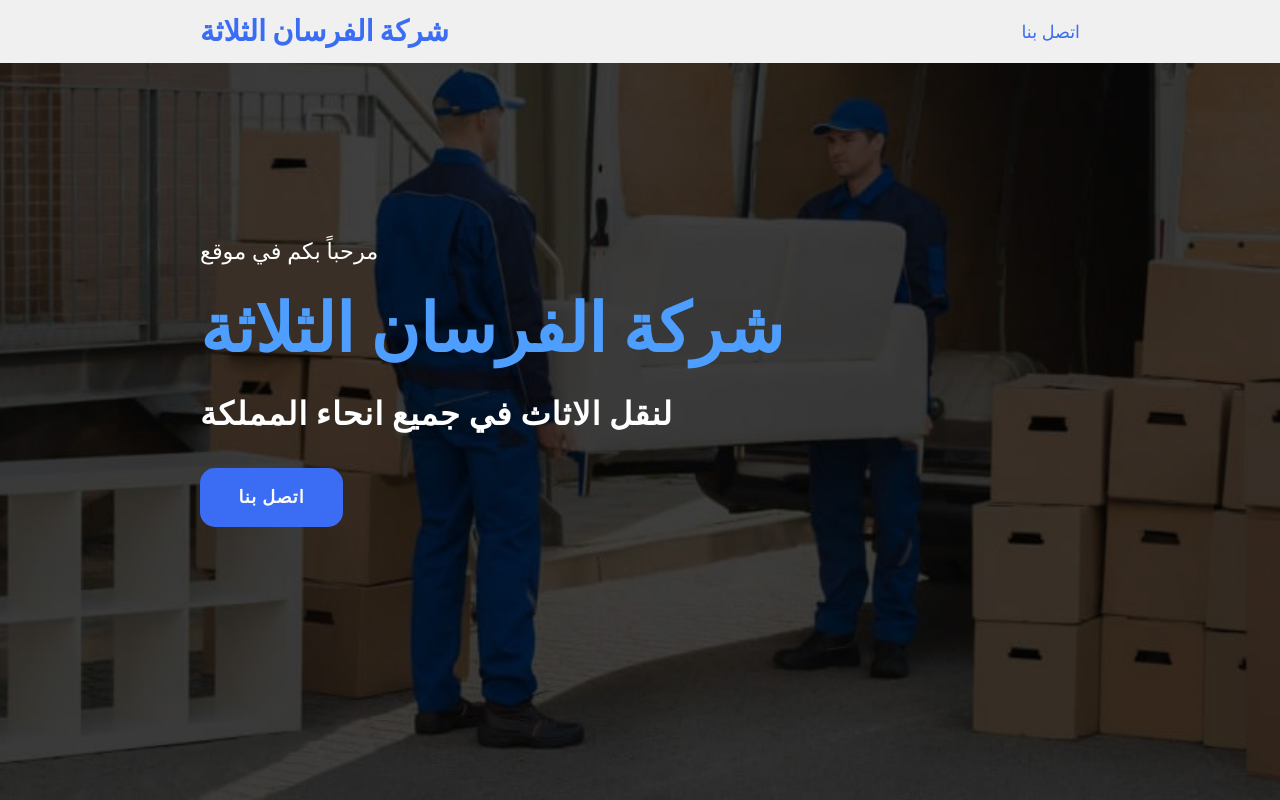
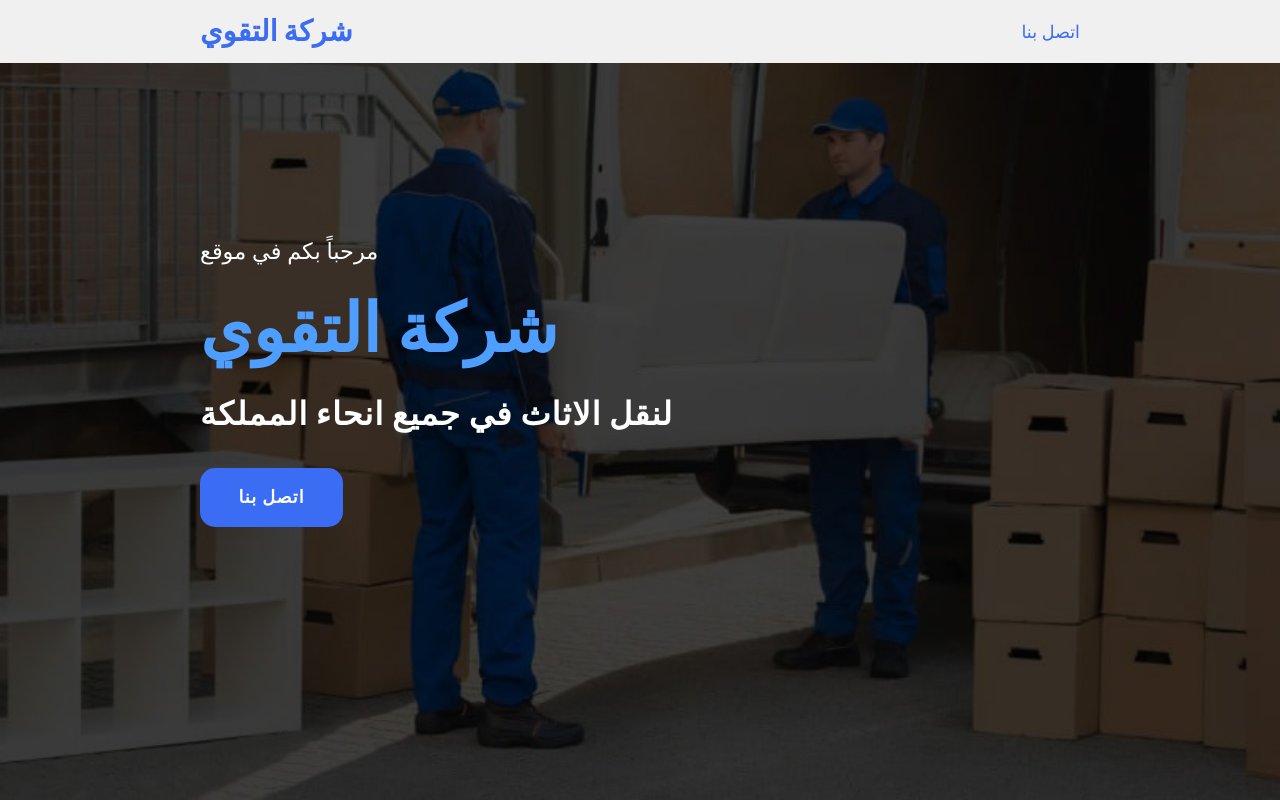
Before and after one commit to waleedshipop/elforsan3, a plain HTML site: page index.html in a window 1280 px wide. Shown: the top 800 px of the page. Drawn offline with Linux system fonts and the light colour scheme.

Commit message:
Update index.html

```diff
--- a/index.html
+++ b/index.html
@@ -5,7 +5,7 @@
     <meta http-equiv="X-UA-Compatible" content="IE=edge">
     <meta name="viewport" content="width=device-width, initial-scale=1.0">
     <link rel="stylesheet" href="style.css">
-    <title>شركة الفرسان الثلاثة</title>
+    <title>شركة التقوي</title>
     <!-- Google tag (gtag.js) - Google Analytics -->
 
 <script async src="https://www.googletagmanager.com/gtag/js?id=UA-252677313-1">
@@ -27,7 +27,7 @@
 <body>
 
     <header>
-        <a href="#" class="logo">شركة الفرسان الثلاثة</a>
+        <a href="#" class="logo">شركة التقوي</a>
         <nav class="navigation">
             <a href="#contact">اتصل بنا</a>
         </nav>
@@ -36,7 +36,7 @@
 
     <section class="main">
         <div>
-            <h2>مرحباً بكم في موقع<br><span>شركة الفرسان الثلاثة</span></h2>
+            <h2>مرحباً بكم في موقع<br><span>شركة التقوي</span></h2>
             <h3>لنقل الاثاث في جميع انحاء المملكة</h3>
             <a href="#contact" class="main-btn">اتصل بنا</a>
         </div>
```
